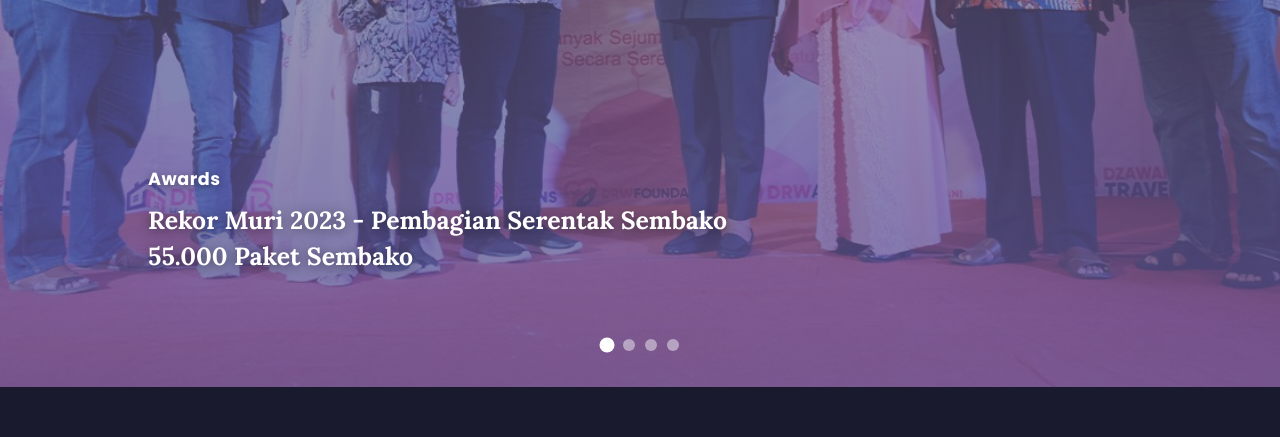
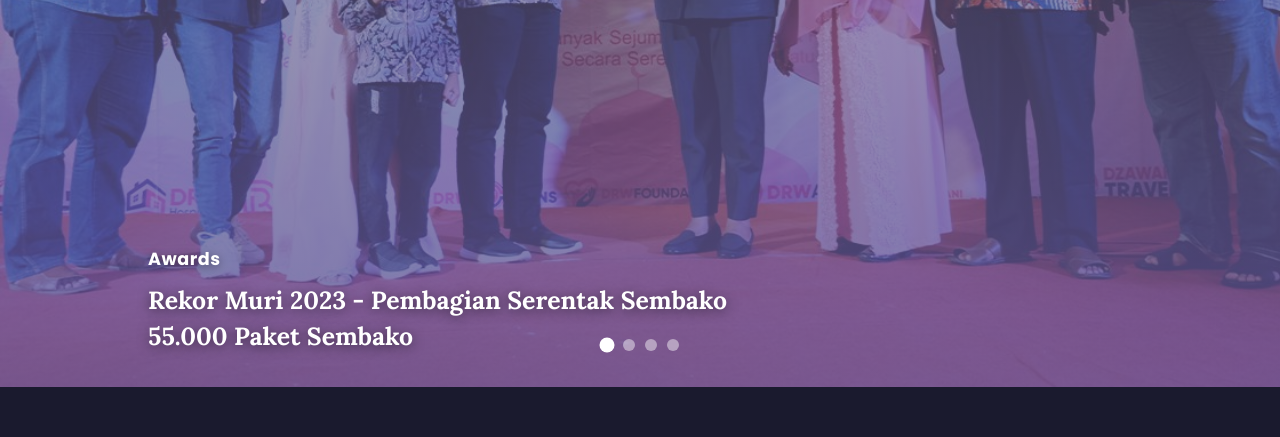
Before and after one commit to MKWcorp/drwcorpora, a React (Vite) app: page / in a window 1280 px wide. Shown: the part 3460-3897 px from the top of the page. Built offline with nearby package versions, Linux system fonts and the light colour scheme.

Commit message:
fix: Awards caption layout - width 1048px, height 230px, padding 32px, gap 10px

```diff
--- a/src/styles/awards.css
+++ b/src/styles/awards.css
@@ -40,13 +40,15 @@
 /* Caption teks kiri bawah: vertical, 1048px, hug 230px, padding 32px, gap 10px */
 .awards-caption {
   position: absolute;
-  bottom: 80px;
+  bottom: 0;
   left: 50%;
   transform: translateX(-50%);
   width: 1048px;
-  max-width: calc(100% - 64px);
+  max-width: 100%;
+  min-height: 230px;
   display: flex;
   flex-direction: column;
+  justify-content: flex-end;
   gap: 10px;
   padding: 32px;
   box-sizing: border-box;
```
